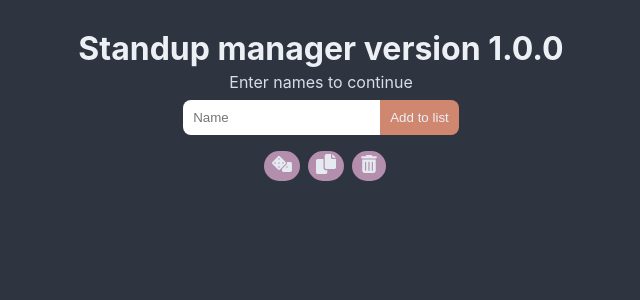
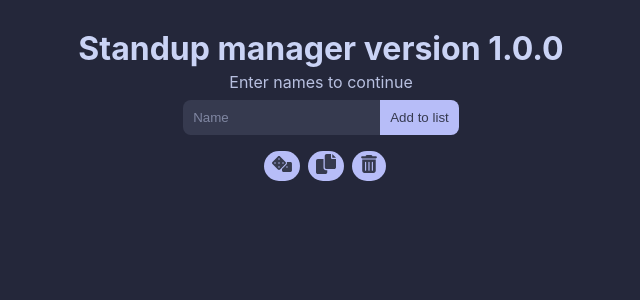
Before and after one commit to araucaria223/standup-manager, a React (Create React App) app: page / in a window 1280 px wide. Shown: the top 300 px of the page, without its empty margins (319-959 px from the left). Built offline with nearby package versions, Linux system fonts and the light colour scheme.

Commit message:
Changed app colour scheme to Catppuccin

```diff
--- a/src/App.css
+++ b/src/App.css
@@ -1,6 +1,35 @@
+:root {
+--rosewater:	#f4dbd6;
+--flamingo:	#f0c6c6;
+--pink:	#f5bde6;
+--mauve:	#c6a0f6;
+--red: #ed8796;
+--maroon:	#ee99a0;
+--peach:	#f5a97f;
+--yellow:	#eed49f;
+--green:	#a6da95;
+--teal:	#8bd5ca;
+--sky:	#91d7e3;
+--sapphire:	#7dc4e4;
+--blue:	#8aadf4;
+--lavender:	#b7bdf8;
+--text:	#cad3f5;
+--subtext1:	#b8c0e0;
+--subtext0:	#a5adcb;
+--overlay2:	#939ab7;
+--overlay1:	#8087a2;
+--overlay0:	#6e738d;
+--surface2:	#5b6078;
+--surface1:	#494d64;
+--surface0:	#363a4f;
+--base: #24273a;
+--mantle: #1e2030;
+--crust: #181926;
+}
+
 body {
-  background-color: #2e3440;
-  color: #eceff4;
+  background-color: var(--base);
+  color: var(--text);
 }
 
 .title-wrapper h1 {
@@ -8,7 +37,7 @@ body {
 }
 
 .title-wrapper span {
-  color: #d8dee9;
+  color: var(--subtext1);
 }
 
 .title-wrapper {
@@ -30,8 +59,8 @@ body {
 }
 
 .add-button {
-  background-color: #d08770;
-  color: #eceff4;
+  background-color: var(--lavender);
+  color: var(--surface0);
   border: 2px solid transparent;
   padding: 0.5rem;
 
@@ -40,15 +69,23 @@ body {
 }
 
 .add-button:active {
-  border: 2px solid #bf616a;
+  border: 2px solid var(--text);
 }
 
 input {
+  background-color: var(--surface0);
+  color: var(--text);
+
   border: 2px solid transparent;
   padding: 0.5rem;
 
   border-top-left-radius: 8px;
   border-bottom-left-radius: 8px;
+}
+
+input::placeholder {
+  color: var(--overlay1);
+  opacity: 1;
 }
 
 .button-container {
@@ -59,7 +96,7 @@ input {
 }
 
 .button-container button {
-  background-color: #B48EAD;
+  background-color: var(--lavender);
   border: 2px solid transparent;
   border-radius: 20px;
   margin-left: 0.5rem;
@@ -69,18 +106,18 @@ input {
 }
 
 .button-container button svg * {
-  fill: #E5E9F0;
+  fill: var(--surface0);
 }
 
 .button-container button:active {
-  border: 2px solid #D8DEE9;
+  border: 2px solid var(--text);
 }
 
 
 .item-remove-button {
   opacity: 0;
-  background-color: #BF616A;
-  color: #D8DEE9;
+  background-color: var(--red);
+  color: var(--surface0);
   border: 2px solid transparent;
   border-radius: 20px;
   padding-inline: 0.4rem;
@@ -92,7 +129,7 @@ ol {
   counter-reset: item;
   list-style-type: none;
   padding-left: 0;
-  border: 2px solid #d8dee9;
+  border: 2px solid var(--overlay1);
   border-radius: 16px;
 }
 
@@ -107,14 +144,16 @@ li {
 
   padding: 0.5rem 1rem;
   box-sizing: border-box;
-  border-bottom: 2px solid #d8dee9;
+  border-bottom: 2px solid var(--overlay1);
 }
 
 li span {
   margin-inline: 0.5rem;
 }
 
-li:hover .item-remove-button {
+li:hover .item-remove-button, li:focus-within .item-remove-button {
+  transition-delay: 0.2s;
+  transition-duration: 0.3s;
   opacity: 1;
 }
 
```
